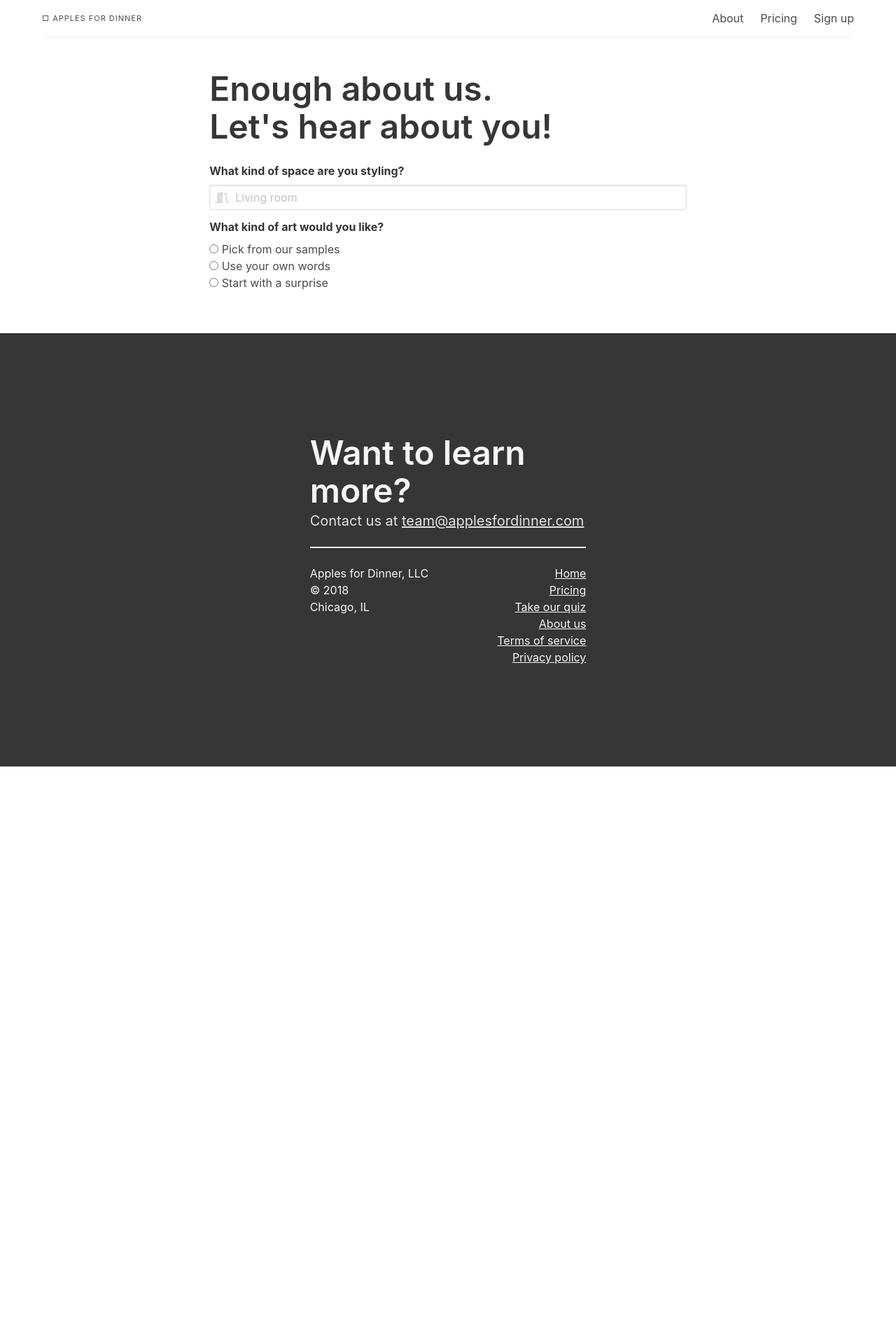
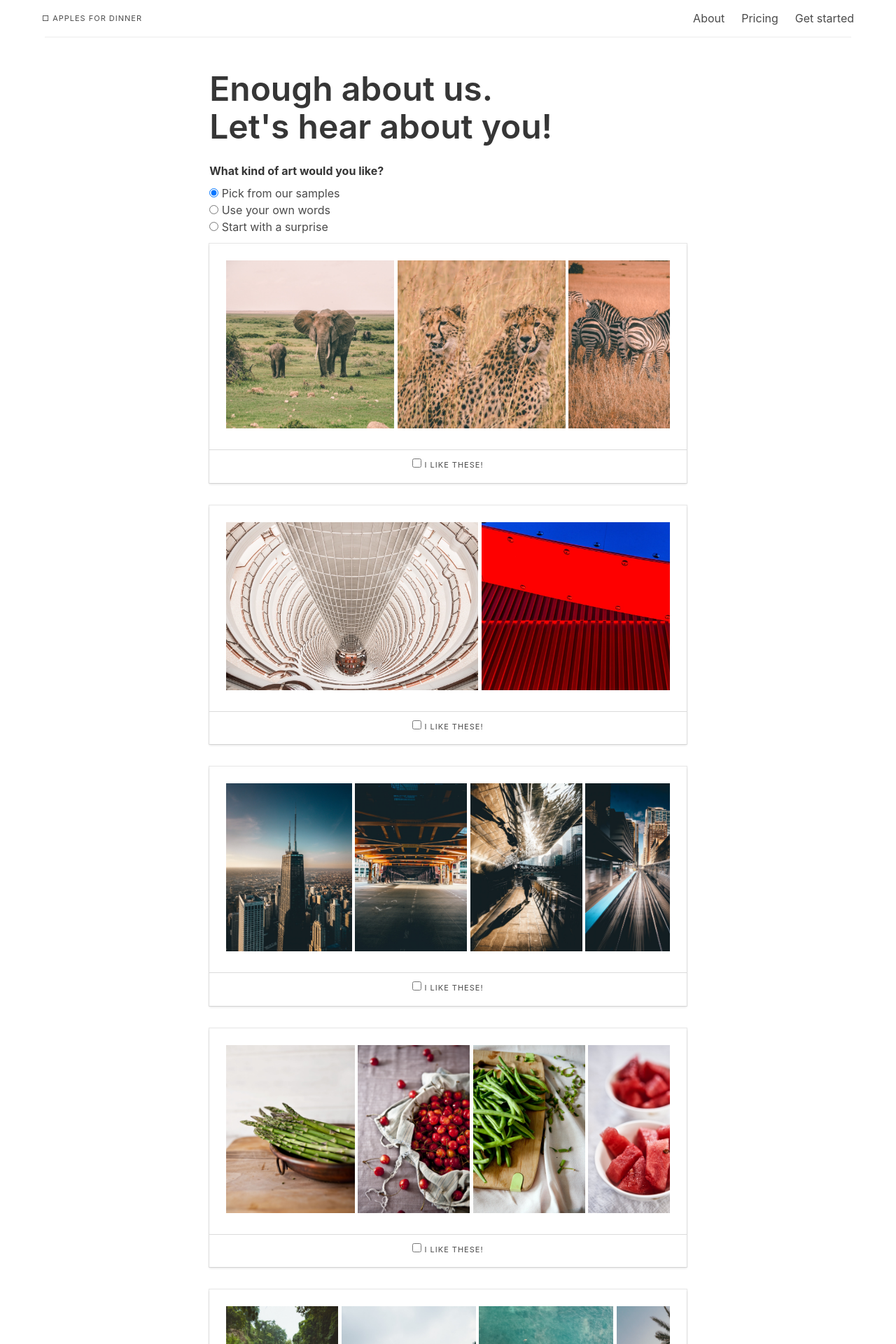
Before and after one commit to kofigumbs/apples-for-dinner, a Jekyll site: the page built from profile.html, in a window 1280 px wide. Shown: the top 1920 px of the page at 70% size. Built offline with Jekyll 4.4.1, drawn with Linux system fonts in a browser that asks for light colours; comment, search, counter and statistics services are not loaded; before the commit the page ends 1095 px from its top, so only the background shows below that; some of the changed text lies outside the part shown.

Commit message:
Iterate on UX

```diff
--- a/_includes/profile-option.html
+++ b/_includes/profile-option.html
@@ -1,3 +1,4 @@
+<label for="{{ include.name }}">
   <div class="card image-row-card">
     <div class="card-content">
       <div class="image-row">
@@ -8,10 +9,11 @@
     </div>
     <div class="card-footer">
       <div class="card-footer-item">
-      <label class="heading">
+        <p class="heading">
           <input type="checkbox" id="{{ include.name }}">
           I like these!
-      </label>
+        </p>
       </div>
     </div>
   </div>
+</label>
--- a/_layouts/narrow.html
+++ b/_layouts/narrow.html
@@ -13,7 +13,7 @@ layout: base
       <div class="navbar-end">
         <a class="navbar-item" href="/about">About</a>
         <a class="navbar-item" href="/pricing">Pricing</a>
-        <a class="navbar-item" href="/profile">Sign up</a>
+        <a class="navbar-item" href="/profile">Get started</a>
       </div>
     </div>
   </nav>
--- a/about.html
+++ b/about.html
@@ -61,6 +61,6 @@ layout: narrow
     <span class="has-text-weight-bold">personal</span>, and
     <span class="has-text-weight-bold">affordable</span>.
     We think you'll enjoy your art —
-    <a href="/profile">take our quiz to sign up</a>!
+    <a href="/profile">take our quiz to get started</a>!
   </p>
 </section>
--- a/index.html
+++ b/index.html
@@ -188,7 +188,7 @@ photo_credits:
             </p>
             <a class="button is-info has-text-weight-bold" href="/profile">
               <span class="icon"><i class="fas fa-user"></i></span>
-              <span>Sign up now</span>
+              <span>Get started now</span>
             </a>
           </div>
         </div>
--- a/profile.html
+++ b/profile.html
@@ -28,55 +28,47 @@ layout: narrow
   <input type="hidden" name="os1">
 
   <div class="field">
-    <label class="label">What kind of space are you styling?</label>
-    <div class="control has-icons-left">
-      <input required name="os0" class="input" type="text" placeholder="Living room">
-      <span class="icon is-small is-left"><i class="fas fa-door-open"></i></span>
-    </div>
-  </div>
-
-  <div class="field">
     <label class="label">What kind of art would you like?</label>
     <div class="control">
       <p>
         <label class="radio" data-art="samples">
-          <input type="radio" name="art">
+          <input required checked type="radio" name="art">
           Pick from our samples
         </label>
       </p>
       <p>
         <label class="radio" data-art="description">
-          <input type="radio" name="art">
+          <input required type="radio" name="art">
           Use your own words
         </label>
       </p>
       <p>
         <label class="radio" data-art="surprise">
-          <input type="radio" name="art">
+          <input required type="radio" name="art">
           Start with a surprise
         </label>
       </p>
     </div>
   </div>
 
+  <div class="field" id="samples">
     <style>
       .image-row {
         width: 100%;
         white-space: nowrap;
         overflow-x: scroll;
         overflow-y: hidden;
+        cursor: pointer;
       }
       .image-row > * {
         display: inline-block;
         height: 100%;
         max-height: 15em;
       }
-    .image-row-card:not(:last-child) {
+      .image-row-card {
         margin-bottom: 2em;
       }
     </style>
-
-  <div class="field is-hidden" id="samples">
     {% include profile-option.html name="animals" %}
     {% include profile-option.html name="architecture" %}
     {% include profile-option.html name="city" %}
@@ -112,8 +104,15 @@ layout: narrow
     </div>
   </div>
 
-  <div class="field is-hidden" id="submit">
-    <br>
+  <div class="field">
+    <label class="label">What kind of space are you styling?</label>
+    <div class="control has-icons-left">
+      <input required name="os0" class="input" type="text" placeholder="Living room">
+      <span class="icon is-small is-left"><i class="fas fa-door-open"></i></span>
+    </div>
+  </div>
+
+  <div class="field">
     <p class="content">
       By clicking Subscribe, you agree to our <a href="/terms">terms of service</a>.
     </p>
```
Also changed, not shown: other parts of profile.html (+3 -4 lines), blog/new-site.html (+2 -6 lines). Lines whose indentation alone changed are shown as unchanged.
